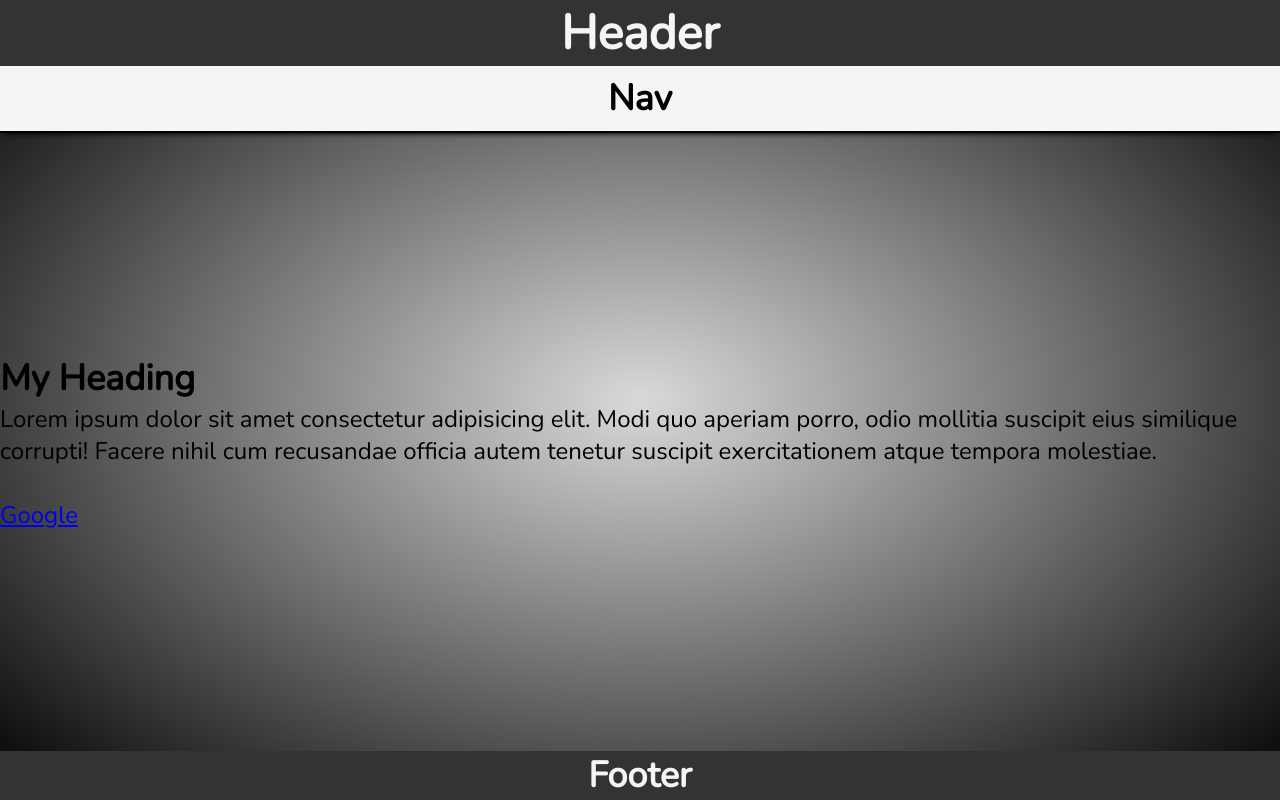
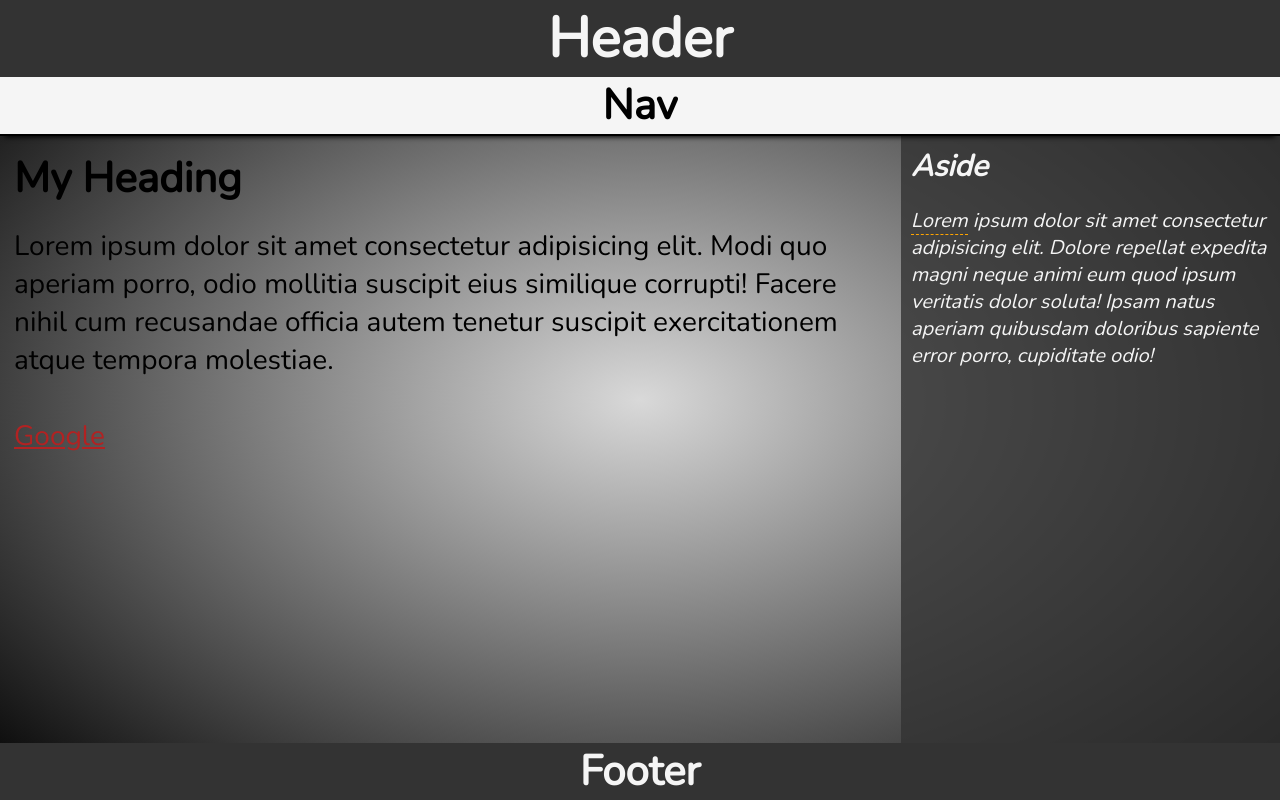
Before and after one commit to TotallyMoxie/CSS_Fundamentals_11hr_DaveGray, a plain HTML site: page index.html in a window 1280 px wide. Drawn offline with nearby package versions, Linux system fonts and the light colour scheme.

Commit message:
lesson 21

```diff
--- a/css/style.css
+++ b/css/style.css
@@ -11,7 +11,8 @@
 :root {
   /* FONT */
   --FF: "Nunito", sans-serif;
-  --FS: 1.5rem;
+  --FS: clamp(1.75rem, 3vh, 2.25rem);
+  --FS-SM: clamp(1.25rem, 2vh, 1.5rem);
   --FS-XL: 3rem;
 
   /* COLOR */
@@ -26,7 +27,7 @@
   --SQUARE-SIZE: max(150px, 20vw);
 
   /* GENERAL */
-  --PADDING: 0.5rem;
+  --PADDING: 0.5em;
   --SHADOWS: 0 6px 5px -5px var(--DARK-COLOR);
   --BORDERS: 2px solid var(--DARK-COLOR);
 }
@@ -35,7 +36,7 @@
   :root {
     --BGCOLOR: #000;
     --ALT-BGCOLOR: #333;
-    --RADIAL-COLOR: rgb(217, 217, 217);
+    --RADIAL-COLOR: hwb(0 85% 15%);
     --SQUARE-BGCOLOR: rgb(202, 174, 202);
   }
 }
@@ -74,7 +75,6 @@ header {
 nav {
   background-color: var(--LIGHT-COLOR);
   color: var(--DARK-COLOR);
-  padding: var(--PADDING);
   border-bottom: var(--BORDERS);
   box-shadow: var(--SHADOWS);
 }
@@ -82,16 +82,60 @@ nav {
 main {
   flex-grow: 1;
 
-  padding: 10px 0;
+
+  /*
   display: flex;
   justify-content: space-evenly;
   align-items: center;
   flex-flow: row wrap;
-  gap: min(4vw, 15px);
+  gap: min(4vw, 15px); */
+  display: flex;
+  flex-flow: column nowrap;
+  justify-content: flex-start;
+}
+
+main section {
+  flex-grow: 1;
+  padding: var(--PADDING);
+}
+
+main aside {
+  background-color: hsla(0, 0%, 20%, 0.8);
+  color: var(--LIGHT-COLOR);
+  font-size: var(--FS-SM);
+  font-style: italic;
+  padding: var(--PADDING);
+}
+
+.content {
+  margin-top: 20px;
+}
+
+.tooltip {
+  border-bottom: 1px dashed orange;
+  position: relative;
+}
+
+.tooltip:hover::before {
+  content: attr(data-tooltip);
+  position: absolute;
+  top: -20px;
+  white-space: nowrap;
+  background-color: var(--DARK-COLOR);
+  padding: var(--PADDING);
+  border-radius: 15px;;
 }
 
 footer {
   bottom: 0;
+}
+
+a:any-link {
+  color: firebrick;
+}
+
+a:hover, a:focus {
+  filter: brightness(150%);
 }
 
 /* || FEATURES */
@@ -111,3 +155,18 @@ footer {
   font-size: var(--FS-XL);
   box-shadow: var(--SHADOWS);
 }
+
+@media screen and (min-width: 576px) {
+  main {
+    flex-flow: row nowrap;
+    justify-content: space-between;
+  }
+
+  main section {
+    width: calc(70% - 5px);
+  }
+
+  main aside {
+    width: calc(30% - 5px);
+  }
+}
--- a/index.html
+++ b/index.html
@@ -29,6 +29,12 @@
             <br>
             <a href="https://www.google.com/">Google</a>
         </section>
+        <aside>
+            <h2>Aside</h2>
+            <p class="content">
+                <span class="tooltip" data-tooltip="This is Latin">Lorem</span> ipsum dolor sit amet consectetur adipisicing elit. Dolore repellat expedita magni neque animi eum quod ipsum veritatis dolor soluta! Ipsam natus aperiam quibusdam doloribus sapiente error porro, cupiditate odio!
+            </p>
+        </aside>
         <!-- <div class="square">
             <p>Hey</p>
         </div>
```
